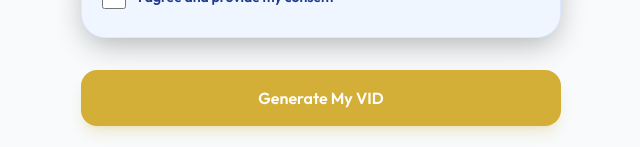
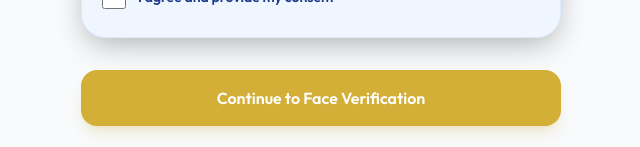
Before and after one commit to jrcity/vid, a React (Vite) app in the folder frontend/: page /enroll in a window 1280 px wide. Shown: the part 758-905 px from the top of the page, without its empty margins (319-959 px from the left). Built offline with nearby package versions, Linux system fonts and the light colour scheme; no server answers.

Commit message:
feat(frontend): integrate face verification into enrollment flow
Adds multi-step enrollment with face verification step. Updates CertificateViewPage to display biometric liveness status when verified.

```diff
--- a/frontend/src/pages/CertificateViewPage.tsx
+++ b/frontend/src/pages/CertificateViewPage.tsx
@@ -22,6 +22,7 @@ const CertificateViewPage: React.FC = () => {
   const cardRef = useRef<HTMLDivElement>(null)
 
   const cert = state?.certificate as Certificate
+  const biometricPassed = (state?.biometric_passed as boolean | undefined) ?? false
 
   useEffect(() => {
     if (!cert) {
@@ -216,6 +217,16 @@ const CertificateViewPage: React.FC = () => {
                   <p className="text-[10px] text-slate-400 leading-tight">{sig.detail}</p>
                 </div>
               ))}
+              {/* FE-01: Biometric liveness signal — frontend-only enhancement */}
+              {biometricPassed && (
+                <div className="flex flex-col gap-1 pt-2 border-t border-slate-50">
+                  <div className="flex items-center justify-between text-sm">
+                    <span className="text-slate-500">Biometric liveness</span>
+                    <span className="text-emerald-600 font-medium">✓ Confirmed</span>
+                  </div>
+                  <p className="text-[10px] text-slate-400 leading-tight">Face liveness verified on device</p>
+                </div>
+              )}
             </div>
           </div>
         </div>
--- a/frontend/src/pages/EnrollPage.tsx
+++ b/frontend/src/pages/EnrollPage.tsx
@@ -1,4 +1,4 @@
-import React, { useState, useEffect } from 'react'
+import React, { useState, useEffect, useRef } from 'react'
 import { useNavigate } from 'react-router-dom'
 import { useResolvePhone, useEnroll } from '../hooks/useVidApi'
 import { MdAdd, MdRemove, MdPhone, MdPerson, MdCheckCircleOutline } from 'react-icons/md'
@@ -8,6 +8,7 @@ import { ResolvePhoneResponse, EnrollRequest } from '../types/vid'
 import SEO from '../components/SEO'
 import { getEmojiFlag } from '../utils/flags'
 import { AxiosError } from 'axios'
+import FaceCapture from '../components/FaceCapture'
 
 const formatApiError = (error: unknown): string => {
   if (!error) return 'Unknown error occurred'
@@ -44,6 +45,12 @@ const EnrollPage: React.FC = () => {
   const [detectedCountries, setDetectedCountries] = useState<(ResolvePhoneResponse | null)[]>([null])
   const [location, setLocation] = useState<{ latitude: number, longitude: number, radius: number } | null>(null)
   const [isLocating, setIsLocating] = useState(false)
+
+  // FE-01: Face verification step state
+  const [enrollmentStep, setEnrollmentStep] = useState<'form' | 'face'>('form');
+  const faceCaptureRef = useRef<HTMLDivElement>(null);
+
+  const enrollTimeoutRef = useRef<number | null>(null);
 
   const resolvePhone = useResolvePhone()
   const enroll = useEnroll()
@@ -141,12 +148,39 @@ const EnrollPage: React.FC = () => {
     )
   }
 
-  const handleSubmit = (e: React.FormEvent) => {
+  const handleFormSubmit = (e: React.FormEvent) => {
     e.preventDefault()
     if (!fullName || phones.some(p => !p) || !consent) {
       toast.error('Please fill all fields and provide consent')
       return
     }
+    // FE-01: Transition to face verification step before API call
+    setEnrollmentStep('face')
+  }
+
+  // Auto-scroll to face capture when step changes
+  useEffect(() => {
+    if (enrollmentStep === 'face') {
+      setTimeout(() => {
+        faceCaptureRef.current?.scrollIntoView({ behavior: 'smooth', block: 'center' })
+      }, 100)
+    }
+  }, [enrollmentStep])
+
+  const handleBiometricResult = (passed: boolean | null) => {
+    proceedEnroll(passed)
+  }
+
+  // Cleanup timeout on unmount
+  useEffect(() => {
+    return () => {
+      if (enrollTimeoutRef.current) clearTimeout(enrollTimeoutRef.current);
+    };
+  }, []);
+
+  const proceedEnroll = (bioPassed: boolean | null) => {
+    // Clear any pending timeout
+    if (enrollTimeoutRef.current) clearTimeout(enrollTimeoutRef.current);
 
     const payload: EnrollRequest = {
       full_name: fullName,
@@ -155,18 +189,36 @@ const EnrollPage: React.FC = () => {
         is_primary: i === 0
       })),
       consent,
-      location: location || undefined
+      location: location || undefined,
+      // FE-01: Only send boolean — no biometric data leaves this device
+      biometric_passed: bioPassed === true ? true : undefined,
     }
+
+    // 30s timeout for enrollment API (CAMARA calls can take 15-20s)
+    enrollTimeoutRef.current = setTimeout(() => {
+      enroll.reset();
+      toast.error('Enrollment timed out. Please try again.');
+      setEnrollmentStep('form');
+      enrollTimeoutRef.current = null;
+    }, 30000);
 
     enroll.mutate(payload, {
       onSuccess: (certificate) => {
+        clearTimeout(enrollTimeoutRef.current!);
+        enrollTimeoutRef.current = null;
         toast.success('Enrollment successful!')
-        navigate('/certificate', { state: { certificate } })
+        navigate('/certificate', {
+          state: { certificate, biometric_passed: bioPassed === true },
+        })
       },
       onError: (error: AxiosError<any>) => {
+        clearTimeout(enrollTimeoutRef.current!);
+        enrollTimeoutRef.current = null;
         const detail = error.response?.data?.detail
         const msg = formatApiError(detail ?? error.response?.data ?? error.message)
         toast.error(msg)
+        // Allow retry: go back to form step
+        setEnrollmentStep('form')
       }
     })
   }
@@ -183,7 +235,8 @@ const EnrollPage: React.FC = () => {
         <p className="text-slate-500 text-sm">Join the secure digital identity network.</p>
       </header>
 
-      <form onSubmit={handleSubmit} className="flex flex-col gap-6">
+      <form onSubmit={handleFormSubmit} className="flex flex-col gap-6">
+        <div className={clsx('flex flex-col gap-6', enrollmentStep === 'face' && 'opacity-40 pointer-events-none select-none')}>
         <div className="space-y-2">
           <label className="text-sm font-semibold text-slate-600 px-1">Full Name</label>
           <div className="relative">
@@ -316,16 +369,28 @@ const EnrollPage: React.FC = () => {
             </label>
           </div>
         </div>
+        </div>
+
+        {/* FE-01: Face Verification Step */}
+        {enrollmentStep === 'face' && (
+          <div ref={faceCaptureRef} className="animate-in fade-in slide-in-from-bottom-6">
+            <FaceCapture onBiometricResult={handleBiometricResult} />
+          </div>
+        )}
 
         <button
           type="submit"
-          disabled={enroll.isPending}
+          disabled={enroll.isPending || enrollmentStep === 'face'}
           className={clsx(
             "native-button mt-2 text-white shadow-lg shadow-brand-accent/20 relative overflow-hidden",
-            enroll.isPending ? "bg-brand-dark/80" : "bg-brand-accent"
+            enrollmentStep === 'face' ? "bg-brand-dark/80" : enroll.isPending ? "bg-brand-dark/80" : "bg-brand-accent"
           )}
         >
-          {enroll.isPending ? "Processing..." : "Generate My VID"}
+          {enrollmentStep === 'face'
+            ? "Verifying face..."
+            : enroll.isPending
+              ? "Processing..."
+              : "Continue to Face Verification"}
         </button>
       </form>
 
```
